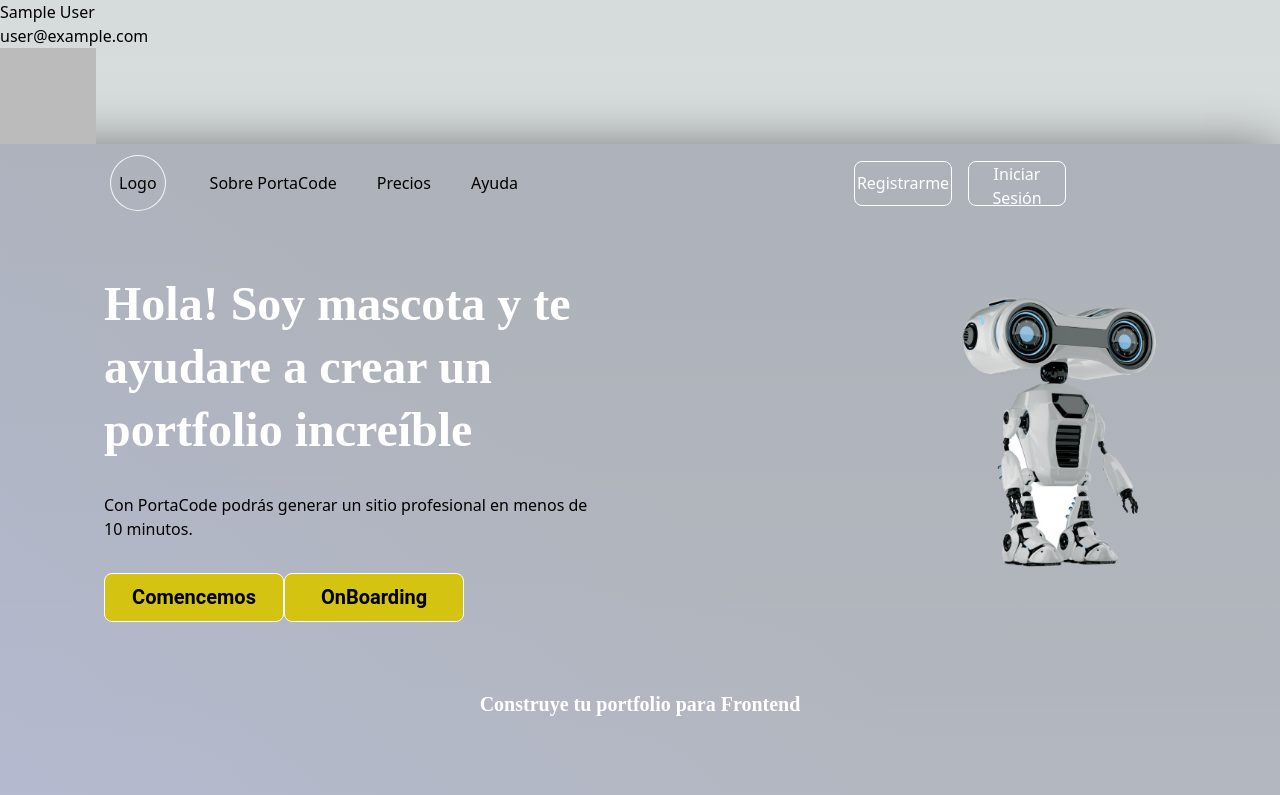
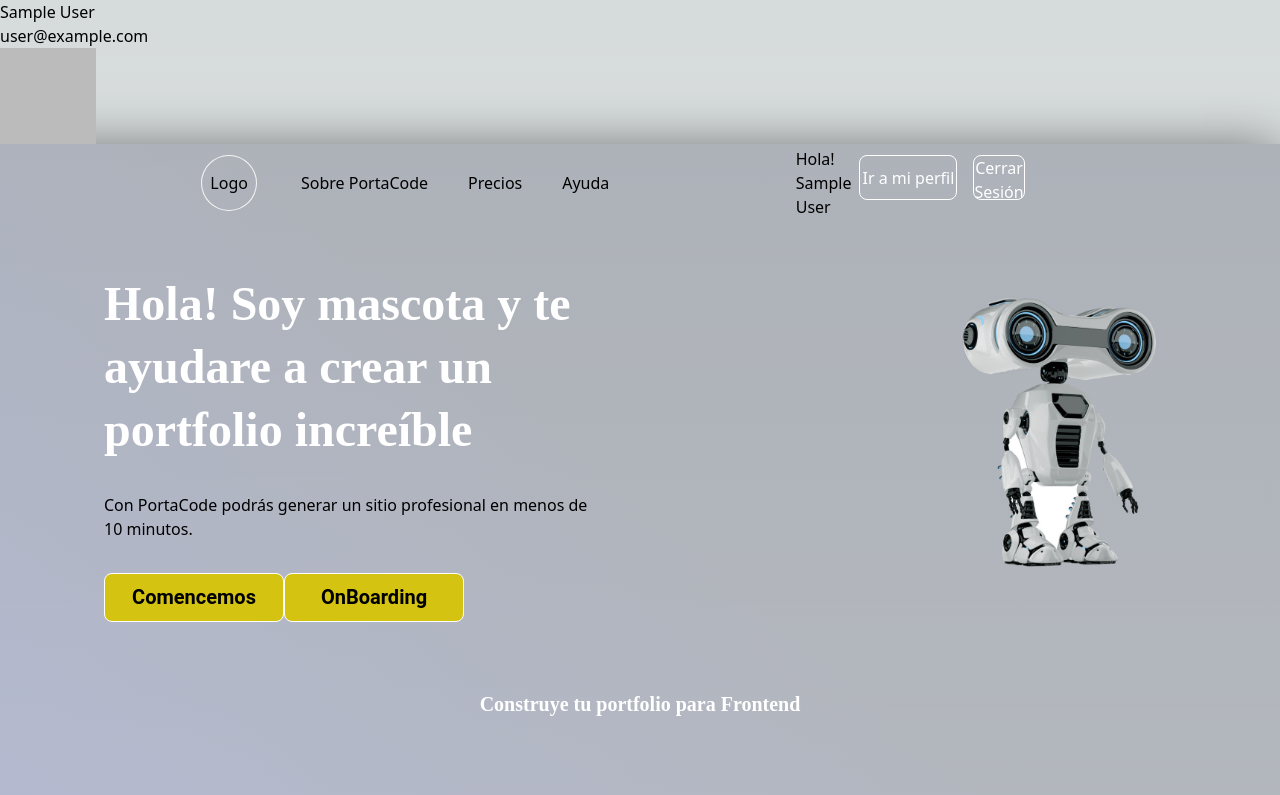
Before and after one commit to No-Country/S7-13-T-JAVAREACT, a Next.js app in the folder client/: page / in a window 1280 px wide. Shown: the top 795 px of the page. Built offline with nearby package versions, Linux system fonts and the light colour scheme; no server answers; sample sign-in values are in the browser's storage.

Commit message:
se agrego el login con google

```diff
--- a/client/src/components/NavBar.js
+++ b/client/src/components/NavBar.js
@@ -1,7 +1,9 @@
+import { signOut, useSession } from "next-auth/react";
 import styles from "./navbar.module.css";
 import Link from "next/link";
 
 const NavBar = () => {
+  const { data: session, status } = useSession();
   return (
     <nav className={styles.nav}>
       <div className={styles.menu}>
@@ -24,14 +26,35 @@ const NavBar = () => {
           </ul>
         </div>
       </div>
-      <div className={styles.botones}>
+      <div>
+        {status === "authenticated" ? (
+          <div className={styles.botones}>
+            <p>Hola! {session.user.name}</p>
+            <Link href={"/perfil"}>
+              <button>Ir a mi perfil</button>
+            </Link>
+            <button onClick={() => signOut()}>Cerrar Sesión</button>
+          </div>
+        ) : (
+          <div className={styles.botones}>
+            <Link href={"/register"}>
+              <button>Registrarme</button>
+            </Link>
+            <Link href={"/login"}>
+              <button>Iniciar Sesión</button>
+            </Link>
+          </div>
+        )}
+      </div>
+
+      {/* <div className={styles.botones}>
         <Link href={"/register"}>
           <button>Registrarme</button>
         </Link>
         <Link href={"/login"}>
           <button>Iniciar Sesión</button>
         </Link>
-      </div>
+      </div> */}
     </nav>
   );
 };
--- a/client/src/components/precios-landing/PreciosLanding.jsx
+++ b/client/src/components/precios-landing/PreciosLanding.jsx
@@ -1,7 +1,7 @@
-import styles from "./preciosLanding.module.css"
-import Link from "next/link"
-const PreciosLanding=()=>{
-    return(
+import styles from "./preciosLanding.module.css";
+import Link from "next/link";
+const PreciosLanding = () => {
+  return (
     <div className={styles.container}>
       <h1 className={styles.h1}>Nuestros precios</h1>
       <div className={styles.containerInfo}>
@@ -14,16 +14,24 @@ const PreciosLanding=()=>{
         </div>
         <div className={styles.containerText}>
           <p className={styles.h1}>
-                        Con nuestro plan premium podrás acceder a todas las funciones de PortaCode
+            Con nuestro plan premium podrás acceder a todas las funciones de
+            PortaCode
           </p>
-                    <p className={styles.p}>
+          {/* Cambie la etiqueta P por que no puede contener una lista UL , Cris*/}
+          <span className={styles.p}>
             <ul className={styles.ul}>
-                            <li className={styles.li}>Todos los componentes para tus diseños</li>
+              <li className={styles.li}>
+                Todos los componentes para tus diseños
+              </li>
               <li className={styles.li}>Dominios personalizados</li>
-                            <li className={styles.li}>Herramientas de análisis en tu sitio</li>
-                            <li className={styles.li}>Asesoramiento especial de nuestro equipo</li>
+              <li className={styles.li}>
+                Herramientas de análisis en tu sitio
+              </li>
+              <li className={styles.li}>
+                Asesoramiento especial de nuestro equipo
+              </li>
             </ul>
-                    </p>
+          </span>
         </div>
         <div className={styles.containerButton}>
           <Link href={"/"}>
@@ -32,6 +40,6 @@ const PreciosLanding=()=>{
         </div>
       </div>
     </div>
-    )
-}
-export default PreciosLanding
+  );
+};
+export default PreciosLanding;
--- a/client/src/pages/api/auth/[...nextauth].js
+++ b/client/src/pages/api/auth/[...nextauth].js
@@ -1,16 +1,22 @@
 import NextAuth from "next-auth";
 import GithubProvider from "next-auth/providers/github";
 import CredentialsProvider from "next-auth/providers/credentials";
-
+import GoogleProvider from "next-auth/providers/google";
 export const authOptions = {
   // Configure one or more authentication providers
   session: {
     strategy: "jwt",
   },
   providers: [
+    GoogleProvider({
+      clientId:
+        "261095716159-ub919ugtff0uc92lg202gfm90u1f14l4.apps.googleusercontent.com",
+      clientSecret: "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",
+    }),
     GithubProvider({
       clientId: "7d7f8f4c2e607380e580",
       clientSecret: "4930a75fe897e90f43d354e2480186ab693e9846",
+      callbackUrl: "http://localhost:3000/onboarding",
     }),
     CredentialsProvider({
       async authorize(credentials, req) {
@@ -21,7 +27,7 @@ export const authOptions = {
           password: password,
         };
         const res = await fetch(
-          "https://portacode2-production.up.railway.app/api/v1/auth/authenticate",
+          "https://portacode.up.railway.app/api/v1/auth/authenticate",
           {
             method: "POST",
             headers: {
--- a/client/src/pages/index.js
+++ b/client/src/pages/index.js
@@ -14,10 +14,9 @@ export default function Home() {
 
   const { data: session, status } = useSession();
   console.log(session, status);
-  if (status === "loading") return <h1>Loading...</h1>;
-  if (status === "unauthenticated") {
-    router.push("/login");
-  }
+  if (status === "loading")
+    return <h1>Loading... ACA TENEMOS QUE PONER UN LOADING....</h1>;
+
   return (
     <>
       <div>
@@ -45,7 +44,7 @@ export default function Home() {
           <CardsLanding />
         </div>
         <Seccion2 />
-        <PreciosLanding/>
+        <PreciosLanding />
         <Footer />
         {/*  <div className={styles.div_height}></div> */}
       </main>
--- a/client/src/pages/login.js
+++ b/client/src/pages/login.js
@@ -3,15 +3,17 @@
 import { useState } from "react";
 import styles from "./Login.module.css";
 import Link from "next/link";
-import { signIn, signOut } from "next-auth/react";
+import { signIn, signOut, useSession } from "next-auth/react";
 import { useRouter } from "next/router";
 
 const page = () => {
-  /* const { user } = useUserContext();
-  console.log(user); */
   const router = useRouter();
   /*   const [data, setData] = useState({});
    */
+  const { data: session, status } = useSession();
+  if (status === "authenticated") {
+    router.push("/onboarding");
+  }
   const [email, setEmail] = useState("");
   const [password, setPassword] = useState("");
   console.log(setEmail);
@@ -103,6 +105,7 @@ const page = () => {
         </p>
       </form>
       <button onClick={() => signIn("github")}>Sign in with GitHub</button>
+      <button onClick={() => signIn("google")}>Sign in with Google</button>
       <button onClick={() => signOut()}>Sign out </button>
     </main>
   );
--- /dev/null
+++ b/client/src/pages/perfil.js
@@ -0,0 +1,13 @@
+import { useSession } from "next-auth/react";
+import { useRouter } from "next/router";
+
+const perfil = () => {
+  const { data: session, status } = useSession();
+  const router = useRouter();
+  if (status === "unauthenticated") {
+    router.push("/");
+  }
+  return <div>Aca se va a mostrar el perfil de usuario</div>;
+};
+
+export default perfil;
--- a/client/src/pages/register.js
+++ b/client/src/pages/register.js
@@ -10,6 +10,7 @@ const register = () => {
   /*   const { user } = useUserContext(); */
   const [token, setToken] = useState("");
   const [mensage, setMensage] = useState("");
+  const [backResponse, setBackResponse] = useState("");
   const [userData, setUserData] = useState({
     email: "",
     password: "",
@@ -34,10 +35,13 @@ const register = () => {
 
     try {
       const response = await axios.post(
-        "https://portacode2-production.up.railway.app/api/v1/auth/register",
+        "https://portacode.up.railway.app/api/v1/auth/register",
         userData
       );
       const token = response.data.token;
+      /* Este mensaje tenemos que mostrarlo en pantalla para indicar si el usuario se creo bien */
+      const respuestaBack = JSON.stringify(response.data.message);
+      setBackResponse(respuestaBack);
       setToken(token);
       console.log(token);
       // guardar token en localStorage o en el estado de la aplicación
@@ -109,6 +113,10 @@ const register = () => {
           />
         </div>
         <button className={styles.button}>Registrarse</button>
+      </form>
+      {/* Hay que estilizar este div  */}
+      <div>{backResponse ? backResponse : ""}</div>
+      <div>
         <p className={styles.otherOptions}>Otras Opciones</p>
         <div className={styles.buttonContainer}>
           <button className={styles.button}>❤ Google</button>
@@ -120,7 +128,7 @@ const register = () => {
             ¡Inicia Sesión!
           </Link>
         </p>
-      </form>
+      </div>
     </main>
   );
 };
```
Lines whose indentation alone changed are shown as unchanged.
